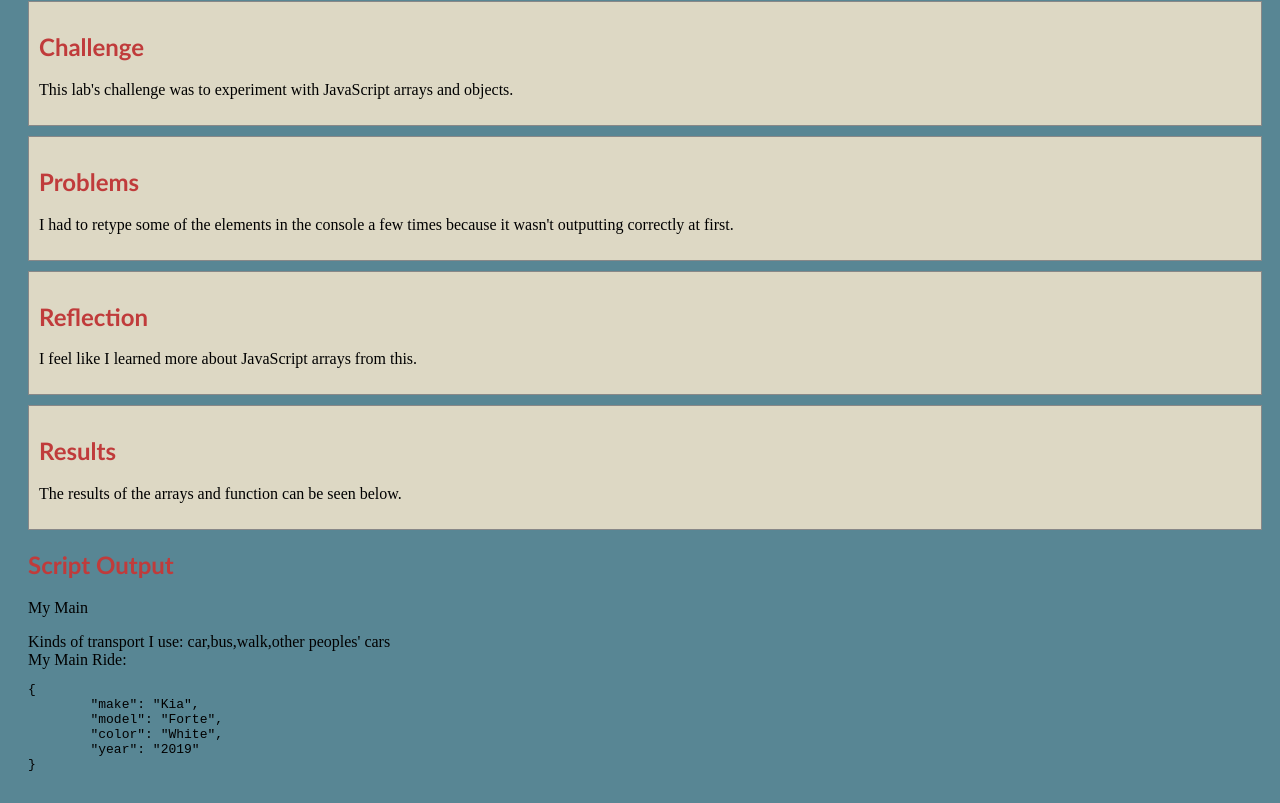
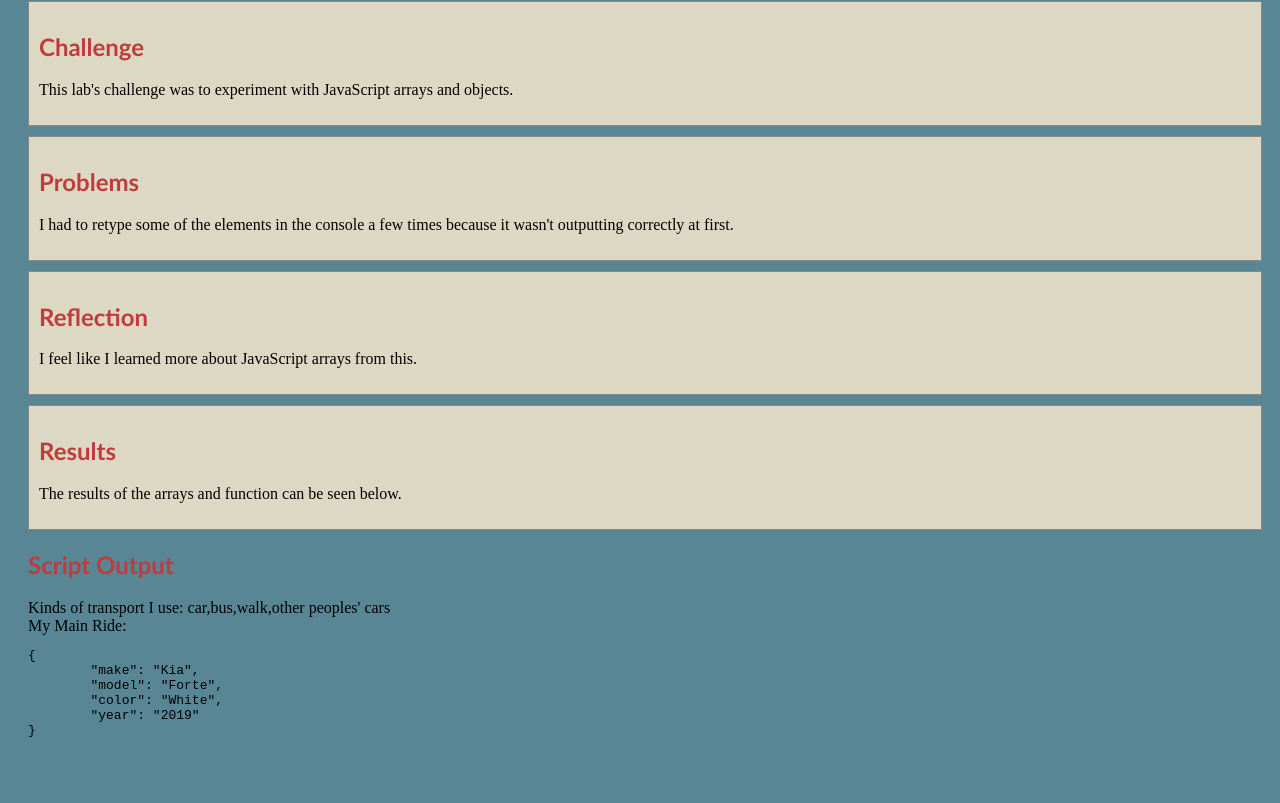
Before and after one commit to chimchimchimmy/art101, a plain HTML site: page lab6/index.html in a window 1280 px wide. Shown: the part 416-1219 px from the top of the page. After the commit the page ends 1185 px from the top, so only its background shows below. Drawn offline with nearby package versions, Linux system fonts and the light colour scheme.

Commit message:
Lab 6 Updated Html

```diff
--- a/lab6/index.html
+++ b/lab6/index.html
@@ -49,7 +49,6 @@
 		<nav id="links">
 			<!-- Put links to other pages (including the homepage) here. -->
 			<h2>Script Output</h2>
-			<p>My Main</p>
 			<div class="output">
 				<script type="text/javascript" src="js/lab.js"></script>
 			 </div>
```
